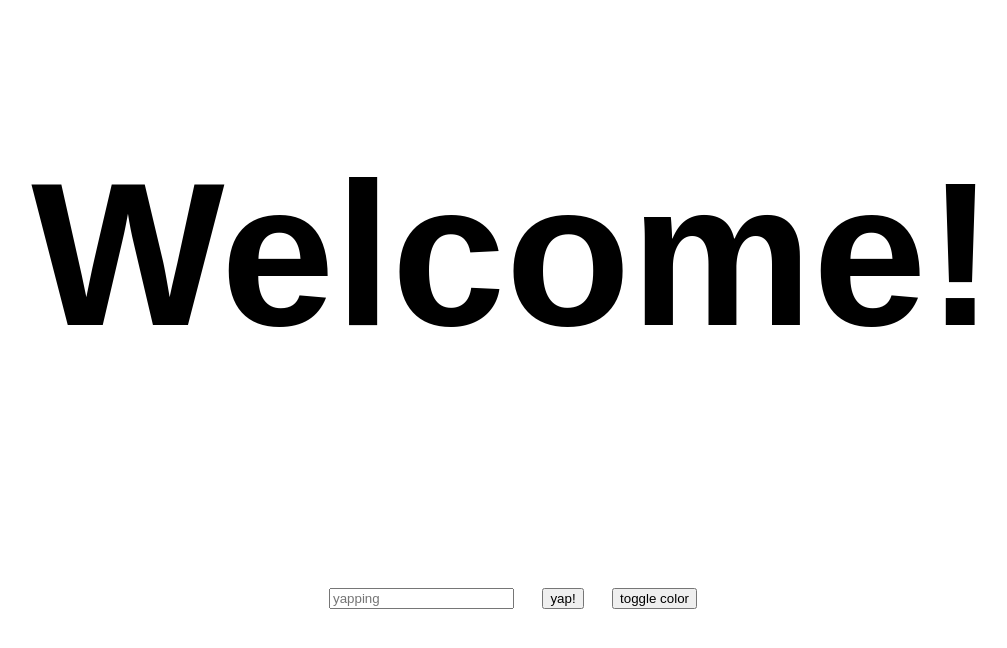
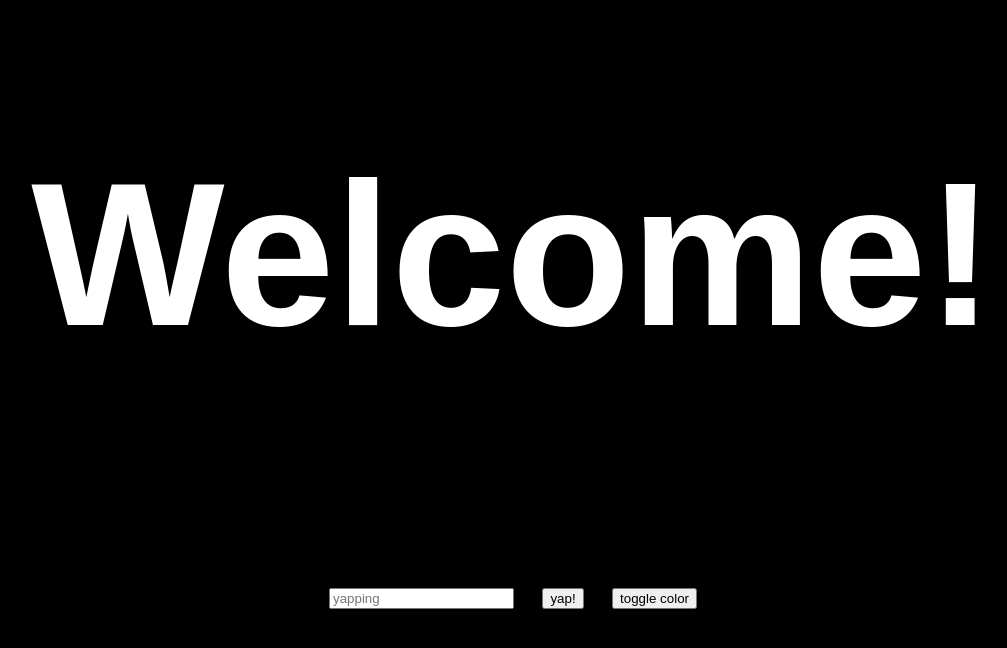
Before and after one commit to Zinheere/yipyap, a plain HTML site: page index.html in a window 1280 px wide. Both pictures are taken after a click on the button "toggle color". Shown: the whole page, without its empty margins (127-1134 px from the left). Drawn offline with Linux system fonts and the light colour scheme.

Commit message:
dark mow

```diff
--- a/index.html
+++ b/index.html
@@ -3,26 +3,42 @@
 	<head>
 		<title>yipyap</title>
 		<!-- <meta name="viewport" content="width=device-width, initial-scale=1.0"> -->
+		<style>
+			body {
+				background-color: white;
+				color: black;
+			}
+
+			.dark-mode {
+				background-color: black;
+				color: white;
+			}
+		</style>
 	</head>
+
 	<body>
-        <div style="text-align: center; font-size:8vw; font-family: sans-serif;">
+		<div style="text-align: center; font-size: 8vw; font-family: sans-serif">
 			<h1 id="text">Welcome!</h1>
-            <input id="input" placeholder="yapping">
+			<input id="input" placeholder="yapping" />
 			<button onclick="yap()">yap!</button>
 			<button onclick="color()">toggle color</button>
 		</div>
 		<script>
-            const input = document.getElementById("input")
-            input.addEventListener("keydown", function(event) {
-                console.log(input.value)
-                if (event.key === 'Enter') {
-                    yap()
+			const input = document.getElementById("input");
+			input.addEventListener("keydown", function (event) {
+				console.log(input.value);
+				if (event.key === "Enter") {
+					yap();
 				}
 			});
 			function yap() {
-                const input = document.getElementById("input")
-                document.getElementById("text").textContent = input.value
-                input.value = ""
+				const input = document.getElementById("input");
+				document.getElementById("text").textContent = input.value;
+				input.value = "";
+			}
+			function color() {
+				var element = document.body;
+				element.classList.toggle("dark-mode");
 			}
 		</script>
 	</body>
```
Lines whose indentation alone changed are shown as unchanged.
